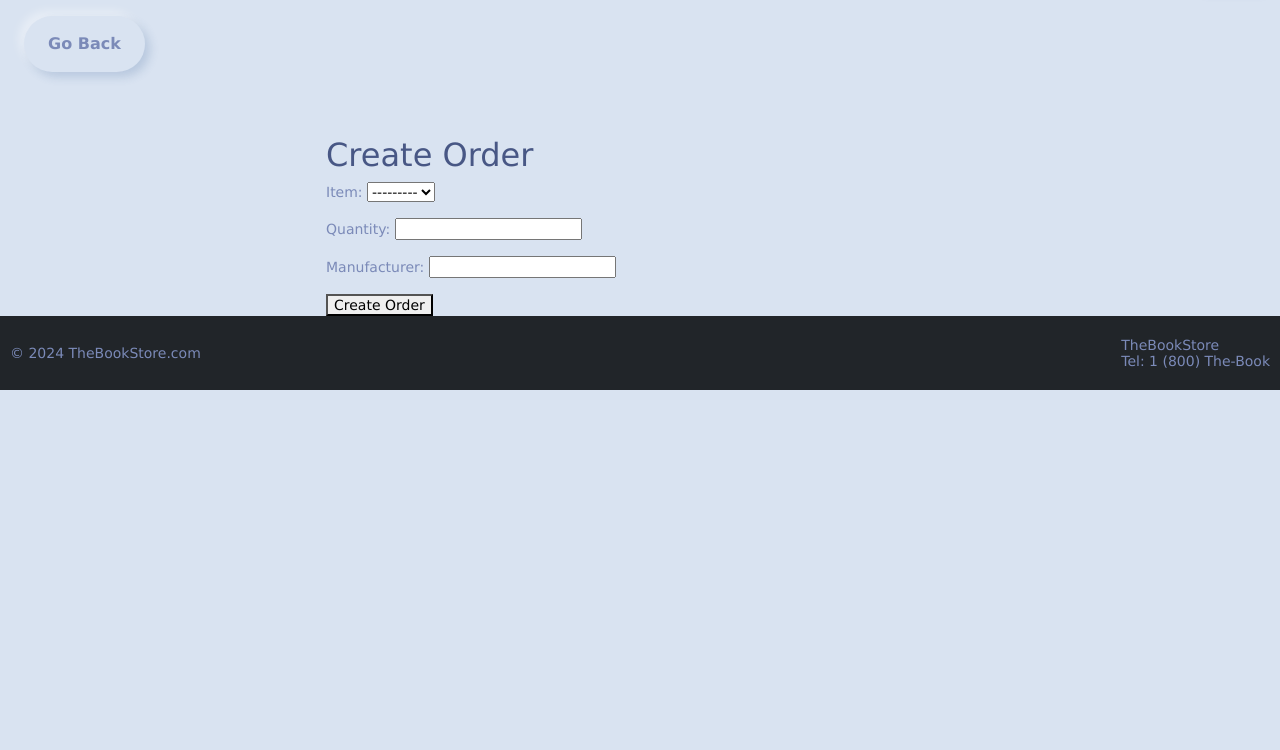
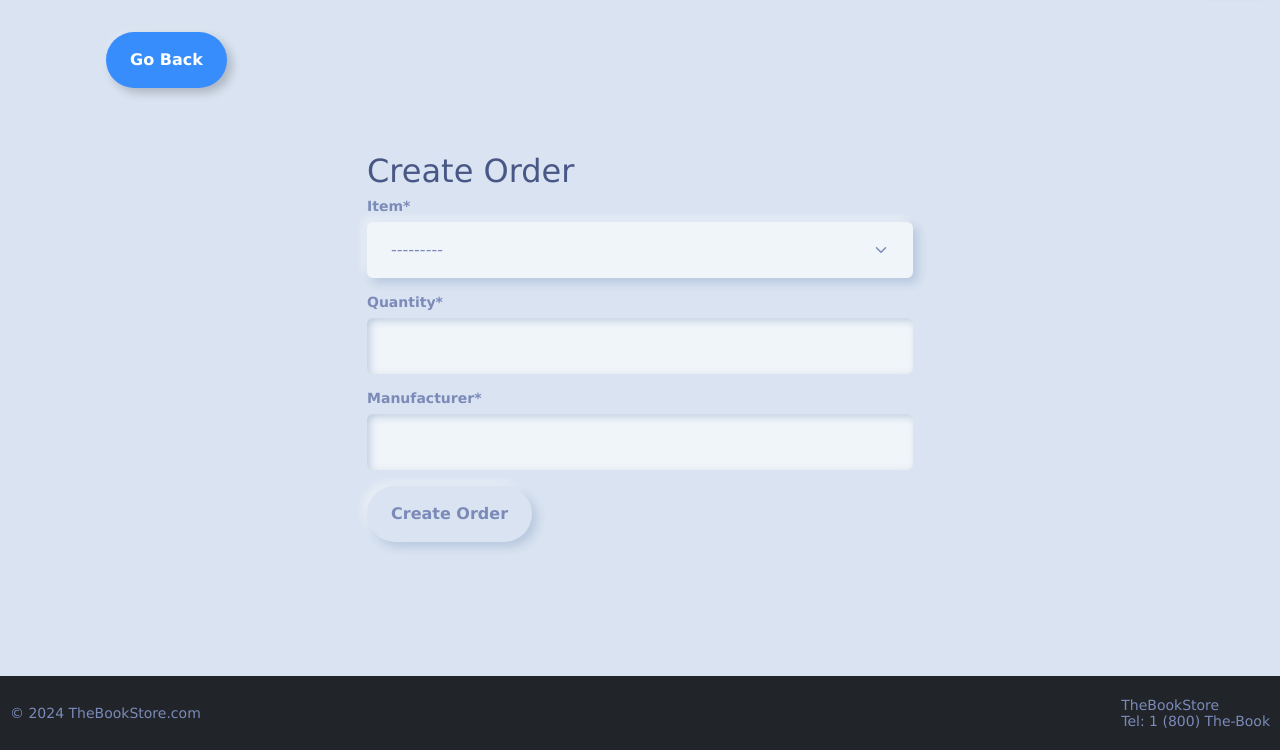
Before and after one commit to lydiaahope/inventory_management, a Django app: page /orders/create/ in a window 1280 px wide. Shown: the part 50-800 px from the top of the page. Run offline with Django 5.2, Linux system fonts and the light colour scheme; a user stored in the database is signed in; data comes from the database, SQL or seed files in the repository; some libraries are stand-ins or nearby versions.

Commit message:
Edits
Changed visual format of create_order.html

Changed inventory_management button colors to make them more visible

Added containers to item_form.html and create_order.html so they will scroll even if the screen is small.

```diff
--- a/inventory/templates/inventory/create_order.html
+++ b/inventory/templates/inventory/create_order.html
@@ -1,22 +1,24 @@
 {% extends 'inventory/base.html' %}
+{% load crispy_forms_tags %}
 
 {% block content %}
-    <a href="{% url 'order_list' %}" class="btn btn-primary my-3 mx-4">Go Back</a>
+<div class="container mt-3 overflow-auto" style="max-height: 80vh; padding-bottom: 2rem;">
+    <a href="{% url 'order_list' %}" class="btn btn-outline-primary my-3 mx-4">Go Back</a>
 
     <div class="row">
         <div class="col-11 col-md-6 mx-auto mt-5">
             <h2>Create Order</h2>
 
-            <form method="post">
+            <form method="POST">
                 {% csrf_token %}
-                {{ form.as_p }}
+                {{ form|crispy }}
 
-            <div class="mt-3">
-                <button type="submit">Create Order</button>
-            </div>
+                <div class="mt-3">
+                    <button class="btn btn-primary">Create Order</button>
+                </div>
             </form>
         </div>
     </div>
-
+</div>
 
 {% endblock %}
--- a/inventory/templates/inventory/dashboard.html
+++ b/inventory/templates/inventory/dashboard.html
@@ -7,7 +7,7 @@
             <h2>Inventory Dashboard</h2>
         </div>
         <div class="col-md-4 d-flex justify-content-end align-items-center">
-            <a href="{% url 'add-item' %}" class="btn btn-primary">+</a>
+            <a href="{% url 'add-item' %}" class="btn btn-outline-primary">+</a>
         </div>
     </div>
 
--- a/inventory/templates/inventory/footer.html
+++ b/inventory/templates/inventory/footer.html
@@ -1,4 +1,4 @@
-<div class="footer bg-dark">
+<div class="fixed-bottom footer bg-dark">
     <div class="disclaimer">
         <span>&copy 2024 TheBookStore.com</span>
     </div>
--- a/inventory/templates/inventory/item_form.html
+++ b/inventory/templates/inventory/item_form.html
@@ -1,7 +1,8 @@
 {% extends 'inventory/base.html' %}
-{% load crispy_forms_tags%}
+{% load crispy_forms_tags %}
 
 {% block content %}
+<div class="container mt-3 overflow-auto" style="max-height: 80vh; padding-bottom: 2rem;">
 	<a href="{% url 'dashboard' %}" class="btn btn-outline-primary my-3 mx-4">Go Back</a>
 
 	<div class="row">
@@ -18,5 +19,6 @@
 			</form>
 		</div>
 	</div>
+</div>
 
 {% endblock content %}
--- a/inventory/templates/inventory/order_list.html
+++ b/inventory/templates/inventory/order_list.html
@@ -7,7 +7,7 @@
             <h2>Orders</h2>
         </div>
         <div class="col-md-4 d-flex justify-content-end">
-            <a href="{% url 'create_order' %}" class="btn btn-primary">Place Order</a>
+            <a href="{% url 'create_order' %}" class="btn btn-outline-primary">Place Order</a>
         </div>
     </div>
     <table class="table table-hover table-striped">
```
